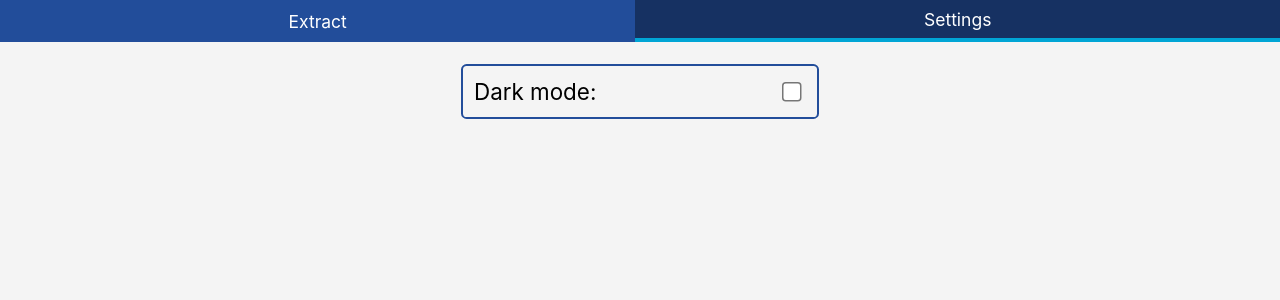
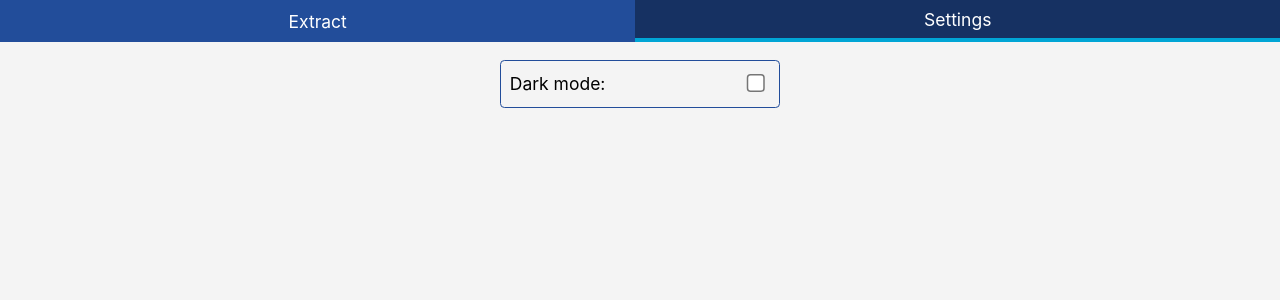
Before and after one commit to tomkarho/caidi-desktop, a React (Create React App) app: page /settings in a window 1280 px wide. Shown: the top 300 px of the page. Built offline with nearby package versions, Linux system fonts and the light colour scheme.

Commit message:
Reduce settings page font size

```diff
--- a/src/features/settings/SettingsPage.scss
+++ b/src/features/settings/SettingsPage.scss
@@ -7,8 +7,8 @@
 
   .form-group {
     margin: 1em 0;
-    font-size: 1.6em;
     display: flex;
+    font-size: 1.25em;
     align-items: center;
     justify-content: space-between;
     width: 16em;
```
